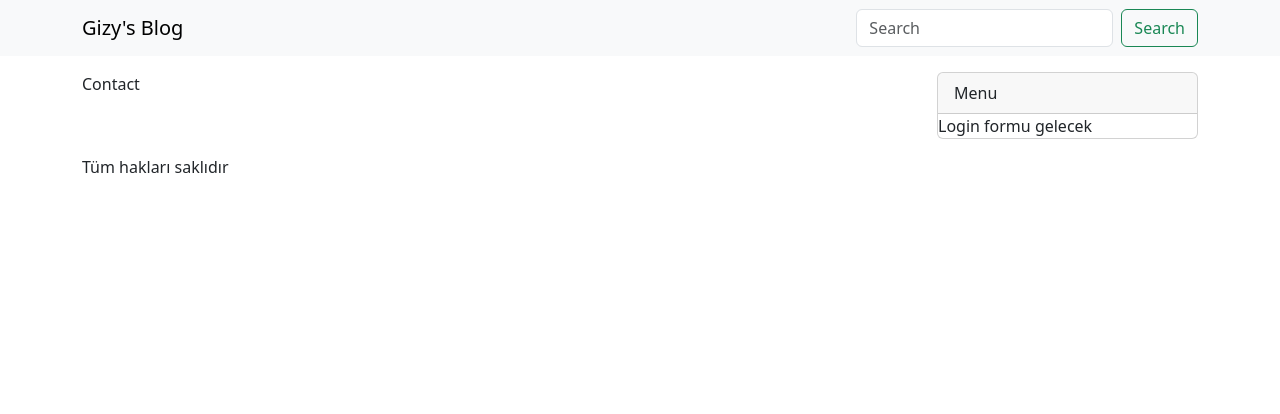
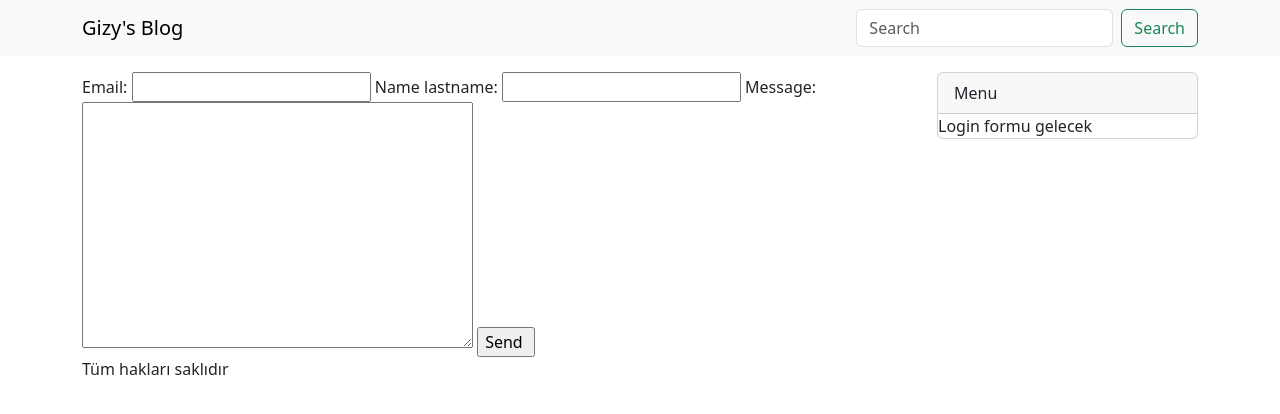
Before and after one commit to atak-05/gizyBlog, a Django app: page /contact in a window 1280 px wide. Shown: the top 414 px of the page. Run offline with Django 4.2, Linux system fonts and the light colour scheme; data that the repository does not hold is empty; some libraries are stand-ins or nearby versions.

Commit message:
created forms

```diff
--- /dev/null
+++ b/blog/forms/__init__.py
@@ -0,0 +1 @@
+from .contact import contactForm
--- /dev/null
+++ b/blog/forms/contact.py
@@ -0,0 +1,7 @@
+from django import forms
+
+
+class contactForm(forms.Form):
+    email = forms.EmailField(max_length=100)
+    name_lastname = forms.CharField(max_length=30)
+    message = forms.CharField(widget = forms.Textarea)
--- a/blog/templates/pages/contact.html
+++ b/blog/templates/pages/contact.html
@@ -6,5 +6,9 @@
 {% endblock %}
 
 {% block content %}
-  Contact
+    <form method="POST" >
+      {% csrf_token %}
+      {{form}}
+      <input type ="submit" value = "Send "/>
+    </form>
 {% endblock %}
--- a/blog/views/contact.py
+++ b/blog/views/contact.py
@@ -1,7 +1,22 @@
-from django.shortcuts import render
-
-
+from django.shortcuts import render, redirect
+from blog.forms import contactForm
+from blog.models import contactModel
 
 #* __init__.py sayfasına dahil etmeyi unutma!
 def contact(request):
-    return render(request , 'pages/contact.html', context={})
+    form = contactForm()
+    if request.method == 'POST':
+        form = contactForm(request.POST)
+        print(form)
+        if form.is_valid():
+            contact = contactModel()
+            contact.email = form.cleaned_data['email']
+            contact.name_lastname = form.cleaned_data['name_lastname']
+            contact.message = form.cleaned_data['message']
+            contact.save()
+            return redirect('home')
+
+    context = {
+        'form': form
+    }
+    return render(request , 'pages/contact.html', context = context)
```
Also changed, not shown: templates/base.html (line endings or trailing spaces).
